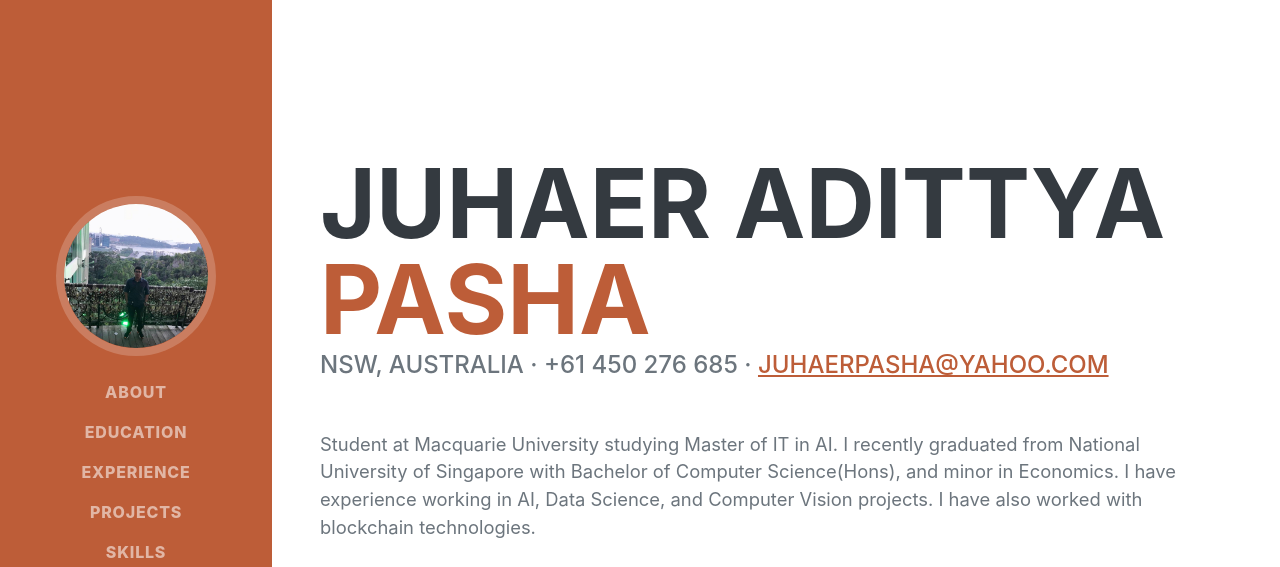
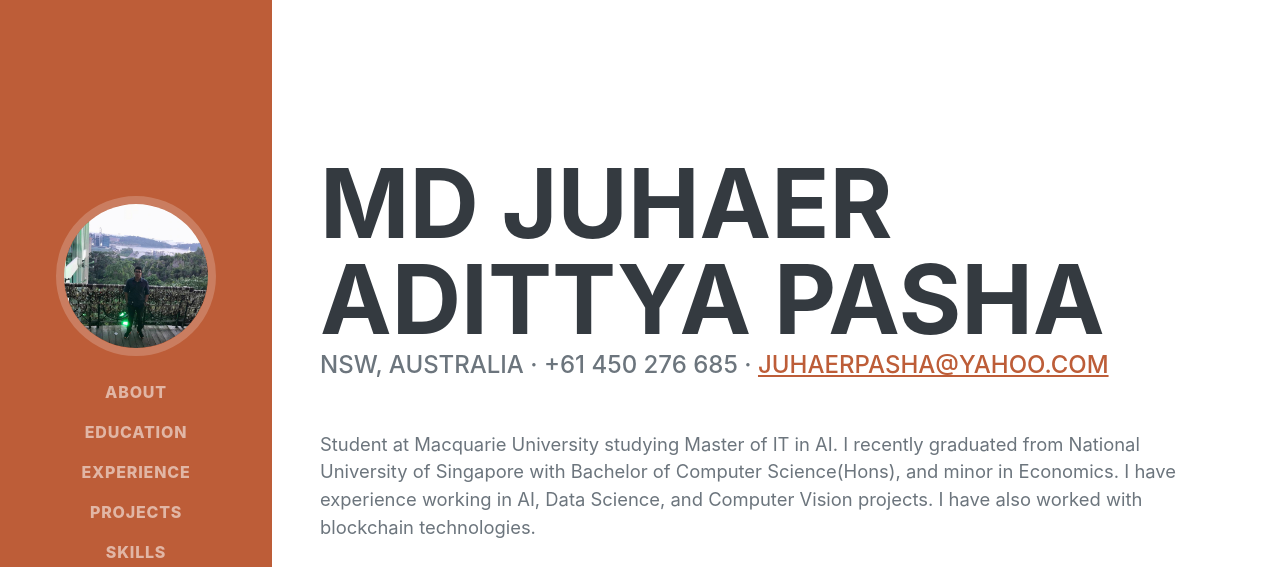
Before and after one commit to pasha-292/mdjuhaeradittya.github.io, a website: page index.html in a window 1280 px wide. Shown: the top 567 px of the page. Drawn offline with Linux system fonts and the light colour scheme.

Commit message:
Update name

```diff
--- a/index.html
+++ b/index.html
@@ -3,8 +3,8 @@
 <head>
   <meta charset="utf-8" />
   <meta name="viewport" content="width=device-width, initial-scale=1, shrink-to-fit=no" />
-  <meta name="description" content="Resume of Juhaer Adittya Pasha" />
-  <title>Md Juhaer Adittya Pasha - Resume</title>
+  <meta name="description" content="Website of Md Juhaer Adittya Pasha" />
+  <title>Md Juhaer Adittya Pasha</title>
   <link rel="icon" type="image/x-icon" href="assets/favicon.ico" />
   <link href="css/styles.css" rel="stylesheet" />
   <script src="https://use.fontawesome.com/releases/v6.1.0/js/all.js" crossorigin="anonymous"></script>
@@ -13,7 +13,7 @@
   <!-- Profile Section -->
   <nav class="navbar navbar-expand-lg navbar-dark bg-primary fixed-top" id="sideNav">
     <a class="navbar-brand js-scroll-trigger" href="#page-top">
-      <span class="d-block d-lg-none">Juhaer Adittya Pasha</span>
+      <span class="d-block d-lg-none">Md Juhaer Adittya Pasha</span>
       <span class="d-none d-lg-block">
         <img class="img-fluid img-profile rounded-circle mx-auto mb-2" src="assets/img/profile.jpg" alt="Profile Picture" />
       </span>
@@ -35,7 +35,7 @@
     <!-- About -->
     <section class="resume-section" id="about">
       <div class="resume-section-content">
-        <h1 class="mb-0">Juhaer Adittya <span class="text-primary">Pasha</span></h1>
+        <h1 class="mb-0">Md Juhaer Adittya Pasha</h1>
         <div class="subheading mb-5">
           NSW, Australia · +61 450 276 685 · <a href="mailto:juhaerpasha@yahoo.com">juhaerpasha@yahoo.com</a>
         </div>
```
